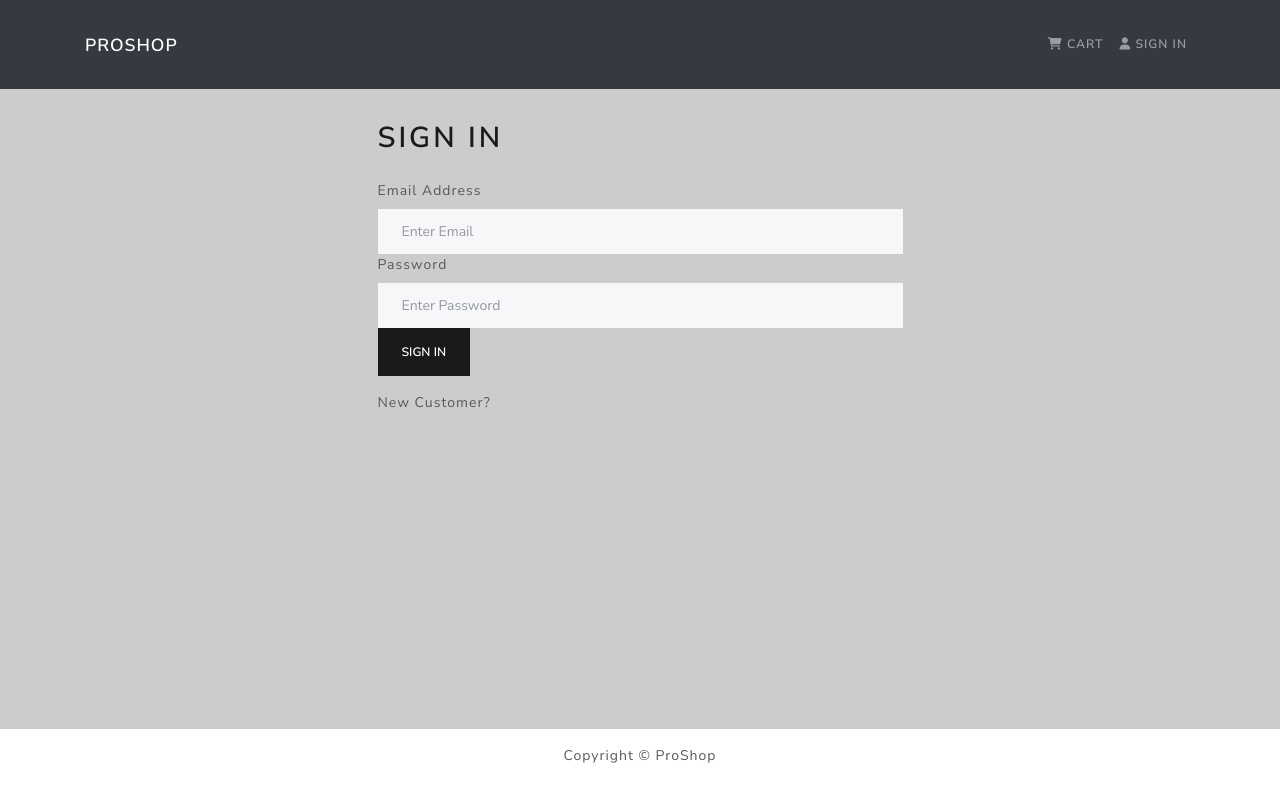
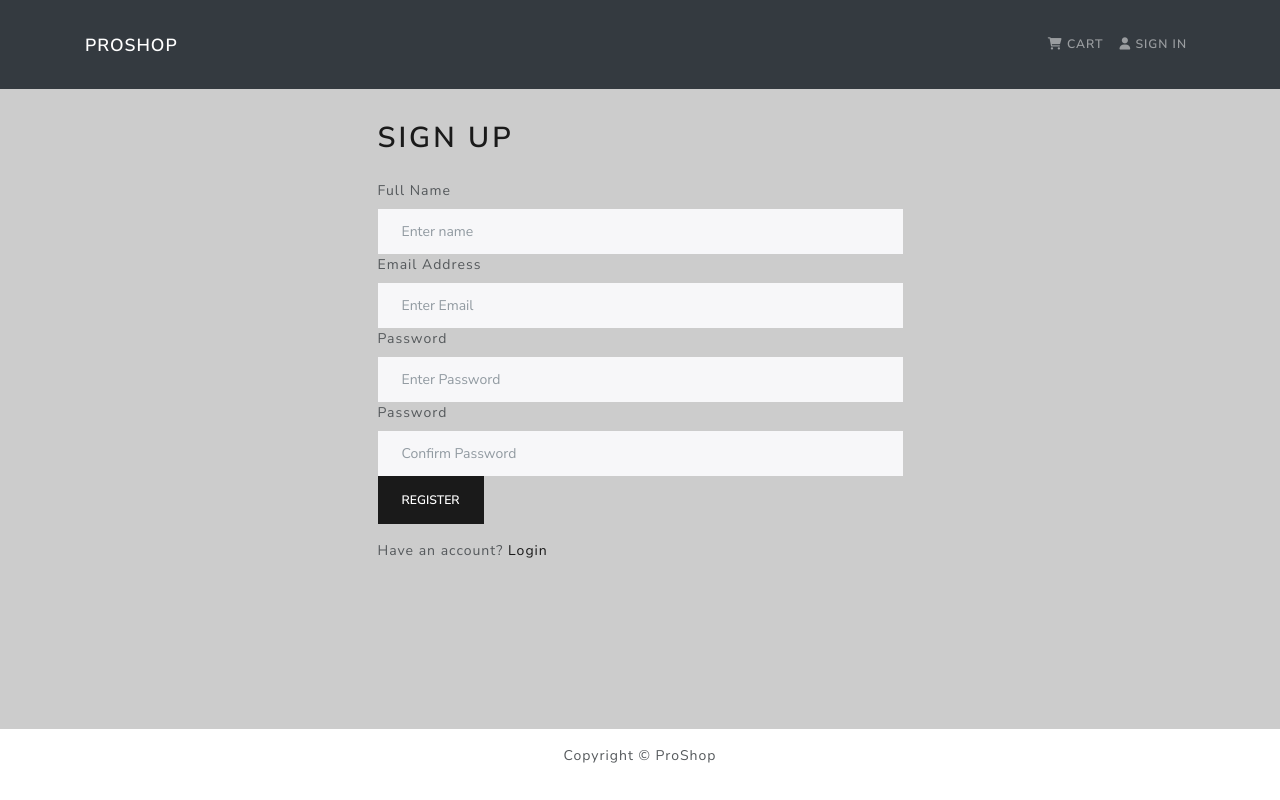
Before and after one commit to dukedward/proshop, a React (Create React App) app in the folder frontend/: page /register in a window 1280 px wide. Built offline with nearby package versions, Linux system fonts and the light colour scheme.

Commit message:
Added User Registration

```diff
--- a/frontend/src/App.js
+++ b/frontend/src/App.js
@@ -8,7 +8,7 @@
 import LoginScreen from './screens/LoginScreen'
 import ProfileScreen from './screens/ProfileScreen'
 import ShippingScreen from './screens/ShippingScreen'
-import RegisterScreen from './screens/LoginScreen'
+import RegisterScreen from './screens/RegisterScreen'
 
 const App = () => {
     return (
@@ -22,12 +22,12 @@
                             path='/product/:id'
                             element={<ProductScreen />}
                         />
+                        <Route path='/login' element={<LoginScreen />} />
+                        <Route path='/register' element={<RegisterScreen />} />
+                        <Route path='/profile' element={<ProfileScreen />} />
                         <Route path='/cart/' element={<CartScreen />} />
                         <Route path='/cart/:id' element={<CartScreen />} />
-                        <Route path='/login' element={<LoginScreen />} />
-                        <Route path='/profile' element={<ProfileScreen />} />
                         <Route path='/shipping' element={<ShippingScreen />} />
-                        <Route path='/register' element={<RegisterScreen />} />
                     </Routes>
                 </Container>
             </main>
--- a/frontend/src/actions/userActions.js
+++ b/frontend/src/actions/userActions.js
@@ -4,6 +4,9 @@
     USER_LOGIN_SUCCESS,
     USER_LOGIN_FAIL,
     USER_LOGOUT,
+    USER_REGISTER_REQUEST,
+    USER_REGISTER_SUCCESS,
+    USER_REGISTER_FAIL,
 } from '../constants/userConstants'
 
 export const login = (email, password) => async (dispatch) => {
@@ -47,3 +50,43 @@
         type: USER_LOGOUT,
     })
 }
+
+export const register = (name, email, password) => async (dispatch) => {
+    try {
+        dispatch({
+            type: USER_REGISTER_REQUEST,
+        })
+
+        const config = {
+            headers: {
+                'Content-Type': 'application/json',
+            },
+        }
+
+        const { data } = await axios.post(
+            '/api/users',
+            { name, email, password },
+            config
+        )
+
+        dispatch({
+            type: USER_REGISTER_SUCCESS,
+            payload: data,
+        })
+
+        dispatch({
+            type: USER_LOGIN_SUCCESS,
+            payload: data,
+        })
+
+        localStorage.setItem('userInfo', JSON.stringify(data))
+    } catch (error) {
+        dispatch({
+            type: USER_REGISTER_FAIL,
+            payload:
+                error.response && error.response.data.message
+                    ? error.response.data.message
+                    : error.message,
+        })
+    }
+}
--- a/frontend/src/constants/userConstants.js
+++ b/frontend/src/constants/userConstants.js
@@ -2,3 +2,7 @@
 export const USER_LOGIN_SUCCESS = 'USER_LOGIN_SUCCESS'
 export const USER_LOGIN_FAIL = 'USER_LOGIN_FAIL'
 export const USER_LOGOUT = 'USER_LOGOUT'
+
+export const USER_REGISTER_REQUEST = 'USER_REGISTER_REQUEST'
+export const USER_REGISTER_SUCCESS = 'USER_REGISTER_SUCCESS'
+export const USER_REGISTER_FAIL = 'USER_REGISTER_FAIL'
--- a/frontend/src/reducers/userReducers.js
+++ b/frontend/src/reducers/userReducers.js
@@ -3,6 +3,9 @@
     USER_LOGIN_SUCCESS,
     USER_LOGIN_FAIL,
     USER_LOGOUT,
+    USER_REGISTER_REQUEST,
+    USER_REGISTER_SUCCESS,
+    USER_REGISTER_FAIL,
 } from '../constants/userConstants'
 
 export const userLoginReducer = (state = {}, action) => {
@@ -19,3 +22,16 @@
             return state
     }
 }
+
+export const userRegisterReducer = (state = {}, action) => {
+    switch (action.type) {
+        case USER_REGISTER_REQUEST:
+            return { loading: true }
+        case USER_REGISTER_SUCCESS:
+            return { loading: false, userInfo: action.payload }
+        case USER_REGISTER_FAIL:
+            return { loading: false, error: action.payload }
+        default:
+            return state
+    }
+}
--- a/frontend/src/screens/LoginScreen.jsx
+++ b/frontend/src/screens/LoginScreen.jsx
@@ -43,6 +43,7 @@
                         onChange={(e) => setEmail(e.target.value)}
                     ></Form.Control>
                 </Form.Group>
+
                 <Form.Group controlId='password'>
                     <Form.Label>Password</Form.Label>
                     <Form.Control
@@ -52,6 +53,7 @@
                         onChange={(e) => setPassword(e.target.value)}
                     ></Form.Control>
                 </Form.Group>
+
                 <Button type='submit' variant='primary'>
                     Sign In
                 </Button>
@@ -65,7 +67,9 @@
                                 ? `/register?redirect=${redirect}`
                                 : '/register'
                         }
-                    ></Link>
+                    >
+                        Register
+                    </Link>
                 </Col>
             </Row>
         </FormContainer>
--- a/frontend/src/screens/RegisterScreen.jsx
+++ b/frontend/src/screens/RegisterScreen.jsx
@@ -1,7 +1,103 @@
-import React from 'react'
+import React, { useState, useEffect } from 'react'
+import { Link, useNavigate, useSearchParams } from 'react-router-dom'
+import { Form, Button, Row, Col } from 'react-bootstrap'
+import { useDispatch, useSelector } from 'react-redux'
+import Message from '../components/Message'
+import Loader from '../components/Loader'
+import FormContainer from '../components/FormContainer'
+import { register } from '../actions/userActions'
 
 const RegisterScreen = () => {
-    return <div>RegisterScreen</div>
+    const navigate = useNavigate()
+    const [location] = useSearchParams()
+    const dispatch = useDispatch()
+    const userRegister = useSelector((state) => state.userRegister)
+    const { loading, error, userInfo } = userRegister
+    const [name, setName] = useState('')
+    const [email, setEmail] = useState('')
+    const [password, setPassword] = useState('')
+    const [confirmPassword, setConfirmPassword] = useState('')
+    const [message, setMessage] = useState(null)
+    const redirect = location.has('redirect') ? location.get('redirect') : ''
+
+    useEffect(() => {
+        if (userInfo) {
+            navigate(`/${redirect}`)
+        }
+    }, [userInfo, navigate, redirect])
+
+    const submitHandler = (e) => {
+        e.preventDefault()
+        if (password !== confirmPassword) {
+            setMessage('Passwords do not match')
+        } else {
+            dispatch(register(name, email, password))
+        }
+    }
+
+    return (
+        <FormContainer>
+            <h1>Sign Up</h1>
+            {error && <Message variant='danger'>{error}</Message>}
+            {message && <Message variant='danger'>{message}</Message>}
+            {loading && <Loader />}
+            <Form onSubmit={submitHandler}>
+                <Form.Group controlId='name'>
+                    <Form.Label>Full Name</Form.Label>
+                    <Form.Control
+                        type='name'
+                        placeholder='Enter name'
+                        value={name}
+                        onChange={(e) => setName(e.target.value)}
+                    ></Form.Control>
+                </Form.Group>
+
+                <Form.Group controlId='email'>
+                    <Form.Label>Email Address</Form.Label>
+                    <Form.Control
+                        type='email'
+                        placeholder='Enter Email'
+                        value={email}
+                        onChange={(e) => setEmail(e.target.value)}
+                    ></Form.Control>
+                </Form.Group>
+
+                <Form.Group controlId='password'>
+                    <Form.Label>Password</Form.Label>
+                    <Form.Control
+                        type='password'
+                        placeholder='Enter Password'
+                        value={password}
+                        onChange={(e) => setPassword(e.target.value)}
+                    ></Form.Control>
+                </Form.Group>
+
+                <Form.Group controlId='confirmPassword'>
+                    <Form.Label>Password</Form.Label>
+                    <Form.Control
+                        type='password'
+                        placeholder='Confirm Password'
+                        value={confirmPassword}
+                        onChange={(e) => setConfirmPassword(e.target.value)}
+                    ></Form.Control>
+                </Form.Group>
+
+                <Button type='submit' variant='primary'>
+                    Register
+                </Button>
+            </Form>
+            <Row className='py-3'>
+                <Col>
+                    Have an account?{' '}
+                    <Link
+                        to={redirect ? `/login?redirect=${redirect}` : '/login'}
+                    >
+                        Login
+                    </Link>
+                </Col>
+            </Row>
+        </FormContainer>
+    )
 }
 
 export default RegisterScreen
--- a/frontend/src/store.js
+++ b/frontend/src/store.js
@@ -6,13 +6,14 @@
     productListReducer,
 } from './reducers/productReducers'
 import { cartReducer } from './reducers/cartReducers'
-import { userLoginReducer } from './reducers/userReducers'
+import { userLoginReducer, userRegisterReducer } from './reducers/userReducers'
 
 const reducer = combineReducers({
     productList: productListReducer,
     productDetails: productDetailsReducer,
     cart: cartReducer,
     userLogin: userLoginReducer,
+    userRegister: userRegisterReducer,
 })
 const userInfoFromStorage = localStorage.getItem('userInfo')
     ? JSON.parse(localStorage.getItem('userInfo'))
```
